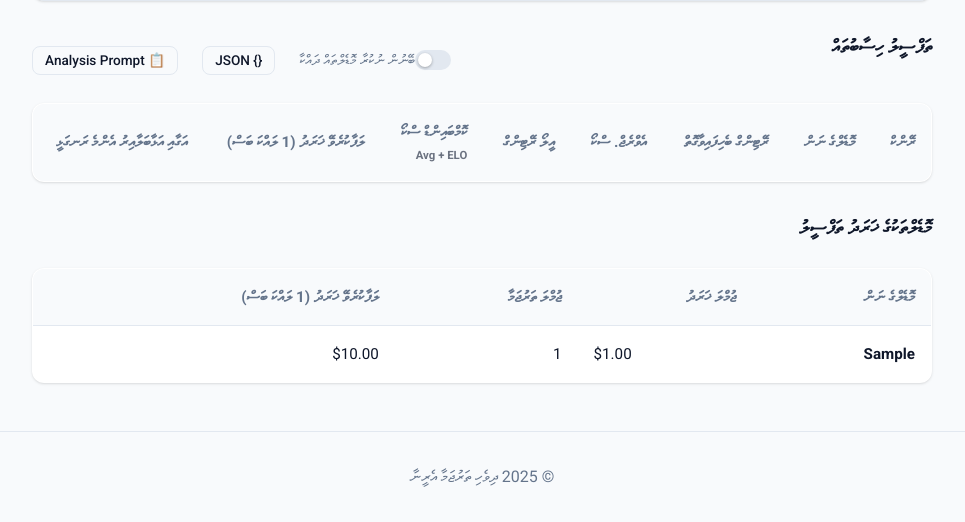
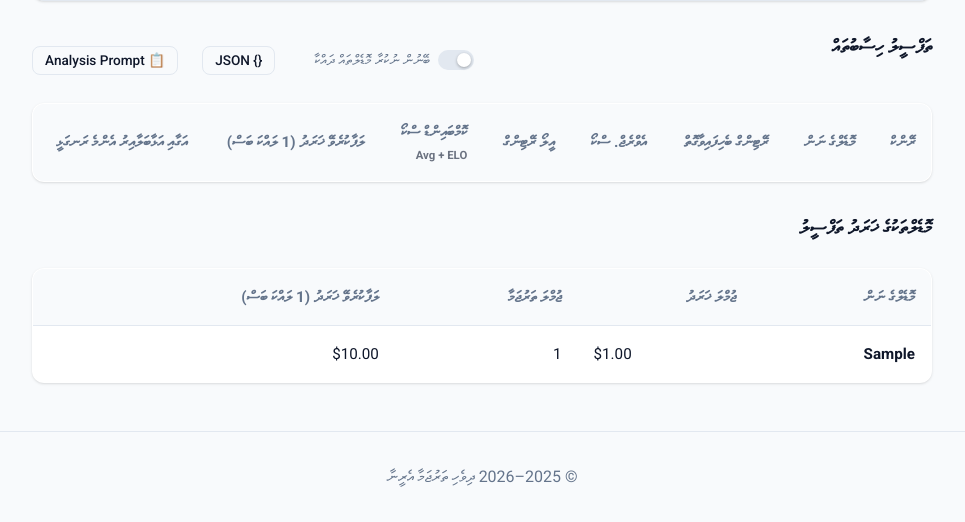
Before and after one commit to maaldheefee/dhivehi-translation-arena, a Flask app: template templates/stats.html in a window 1280 px wide. Shown: the part 828-1350 px from the top of the page, without its empty margins (158-1123 px from the left). Run offline with Flask 3, Linux system fonts and the light colour scheme; the template is opened without the code that fills it: most values are stand-ins (such as "Sample title", 1, 10 or a date in 2020); some libraries are stand-ins or nearby versions; some web fonts are replaced.

Commit message:
docs/ui: update copyright year to 2025-2026 and fix RTL layout in stats
 - Use en dash for copyright year range in footer
 - Fix RTL toggle switch alignment and translation in stats dashboard
 - Update table cell alignment to use logical 'start' for better RTL support

```diff
--- a/templates/base.html
+++ b/templates/base.html
@@ -98,7 +98,7 @@
 
     <footer class="app-footer">
         <div class="container">
-            <p>&copy; 2025 {{ _('title') }}</p>
+            <p>&copy; 2025&ndash;2026 {{ _('title') }}</p>
         </div>
     </footer>
 
--- a/templates/stats.html
+++ b/templates/stats.html
@@ -11,7 +11,7 @@
   display: inline-block;
   width: 36px;
   height: 20px;
-  margin-right: 8px;
+  margin-inline-end: 8px;
 }
 .toggle-switch input {
   opacity: 0;
@@ -34,7 +34,7 @@
   content: "";
   height: 14px;
   width: 14px;
-  left: 3px;
+  inset-inline-start: 3px;
   bottom: 3px;
   background-color: white;
   transition: .3s;
@@ -50,8 +50,11 @@ input:focus + .toggle-slider {
 input:checked + .toggle-slider:before {
   transform: translateX(16px);
 }
+[dir="rtl"] input:checked + .toggle-slider:before {
+  transform: translateX(-16px);
+}
 .inactive-toggle-wrapper {
-  margin-right: 15px;
+  margin-inline-end: 15px;
   display: inline-flex;
   align-items: center;
   cursor: pointer;
@@ -138,7 +141,7 @@ input:checked + .toggle-slider:before {
                         {% endif %}
                         {% if not model.is_active %}<span class="deprecated-tag">({{ _('inactive', default='Inactive') }})</span>{% endif %}
                     </td>
-                    <td style="text-align: left;">
+                    <td style="text-align: start;">
                         <div class="rating-dist-bar" title="Excellent: {{model.excellent_count}}, Good: {{model.good_count}}, Okay: {{model.okay_count}}, Rejected: {{model.rejected_count}}">
                             {% if model.votes_cast > 0 %}
                                 {% if model.excellent_count > 0 %}
```
Also changed, not shown: CHANGELOG.md.
